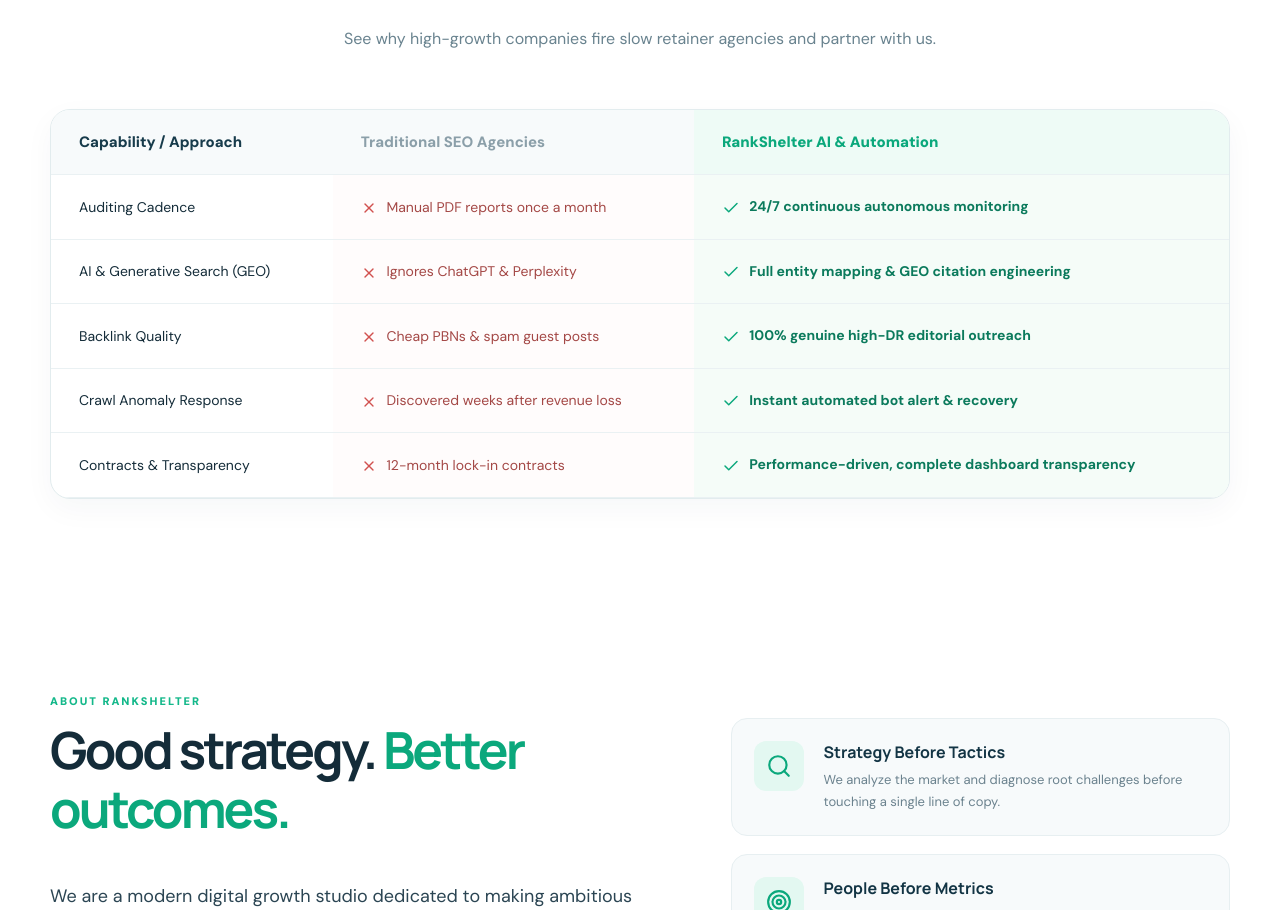
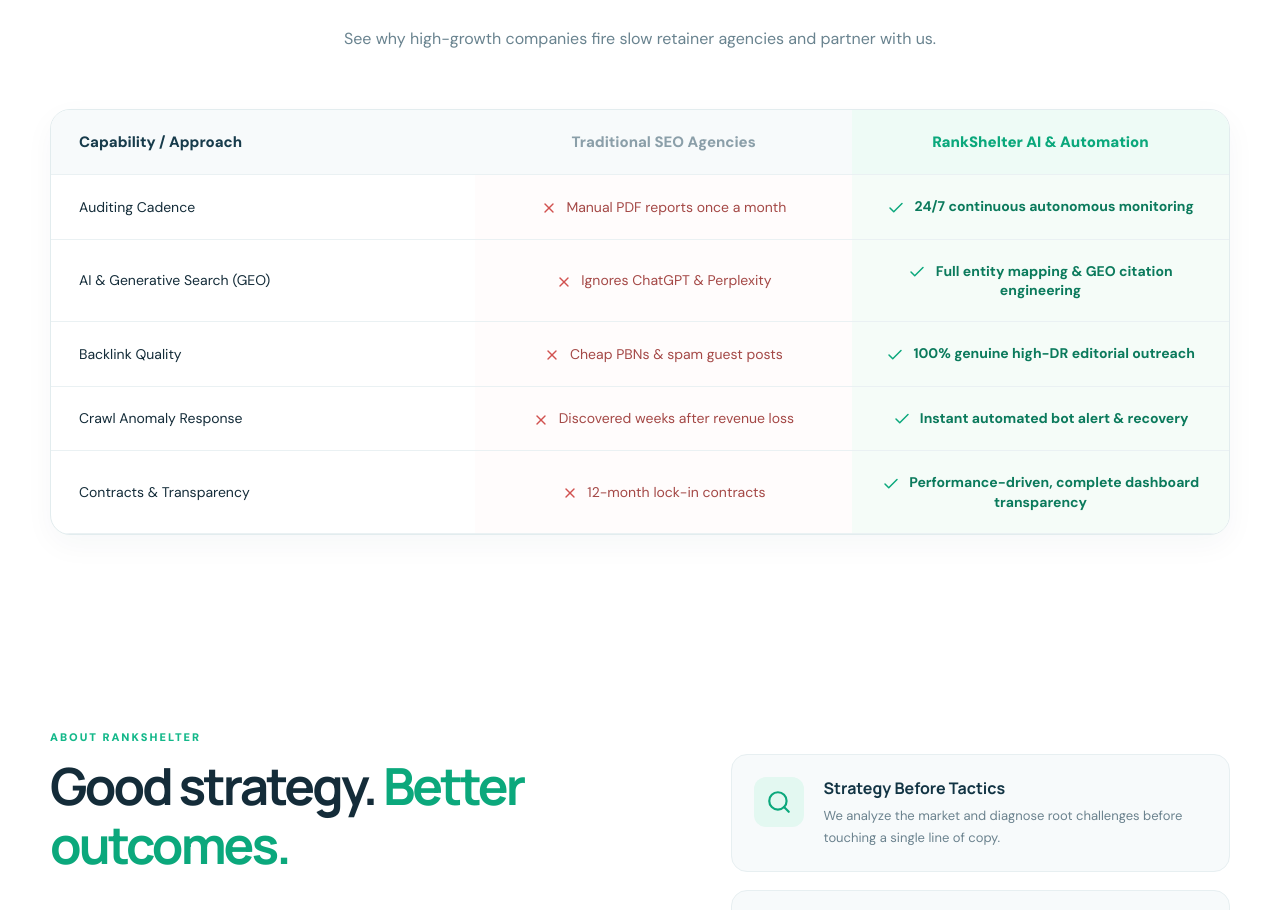
Before and after one commit to M-Numan12/SEO-Agency-Platform, a React (Vite) app in the folder frontend/: page / in a window 1280 px wide. Shown: the part 3418-4328 px from the top of the page. Built offline with nearby package versions, Linux system fonts and the light colour scheme; no server answers.

Commit message:
style: center comparison table agency headers and columns

```diff
--- a/frontend/src/pages/Home.scss
+++ b/frontend/src/pages/Home.scss
@@ -695,6 +695,25 @@
       padding: 22px 28px;
       border-bottom: 1px solid #eaf1f3;
       font-size: 14px;
+      vertical-align: middle;
+    }
+
+    th:first-child,
+    td:first-child {
+      width: 36%;
+      text-align: left;
+    }
+
+    th:nth-child(2),
+    td:nth-child(2) {
+      width: 32%;
+      text-align: center;
+    }
+
+    th:nth-child(3),
+    td:nth-child(3) {
+      width: 32%;
+      text-align: center;
     }
 
     th {
@@ -706,17 +725,21 @@
 
     .dim-head {
       color: #8b9fa9;
+      text-align: center;
     }
 
     .highlight-head {
       color: #0ba87c;
       background: #eefbf6;
       font-weight: 900;
+      text-align: center;
     }
 
     .bad {
       color: #a44846;
       background: #fffcfc;
+      text-align: center;
+
       svg {
         color: #d1514f;
         vertical-align: middle;
@@ -728,6 +751,8 @@
       color: #0b7a5c;
       background: #f5fcf8;
       font-weight: 700;
+      text-align: center;
+
       svg {
         color: #0ba87c;
         vertical-align: middle;
```
